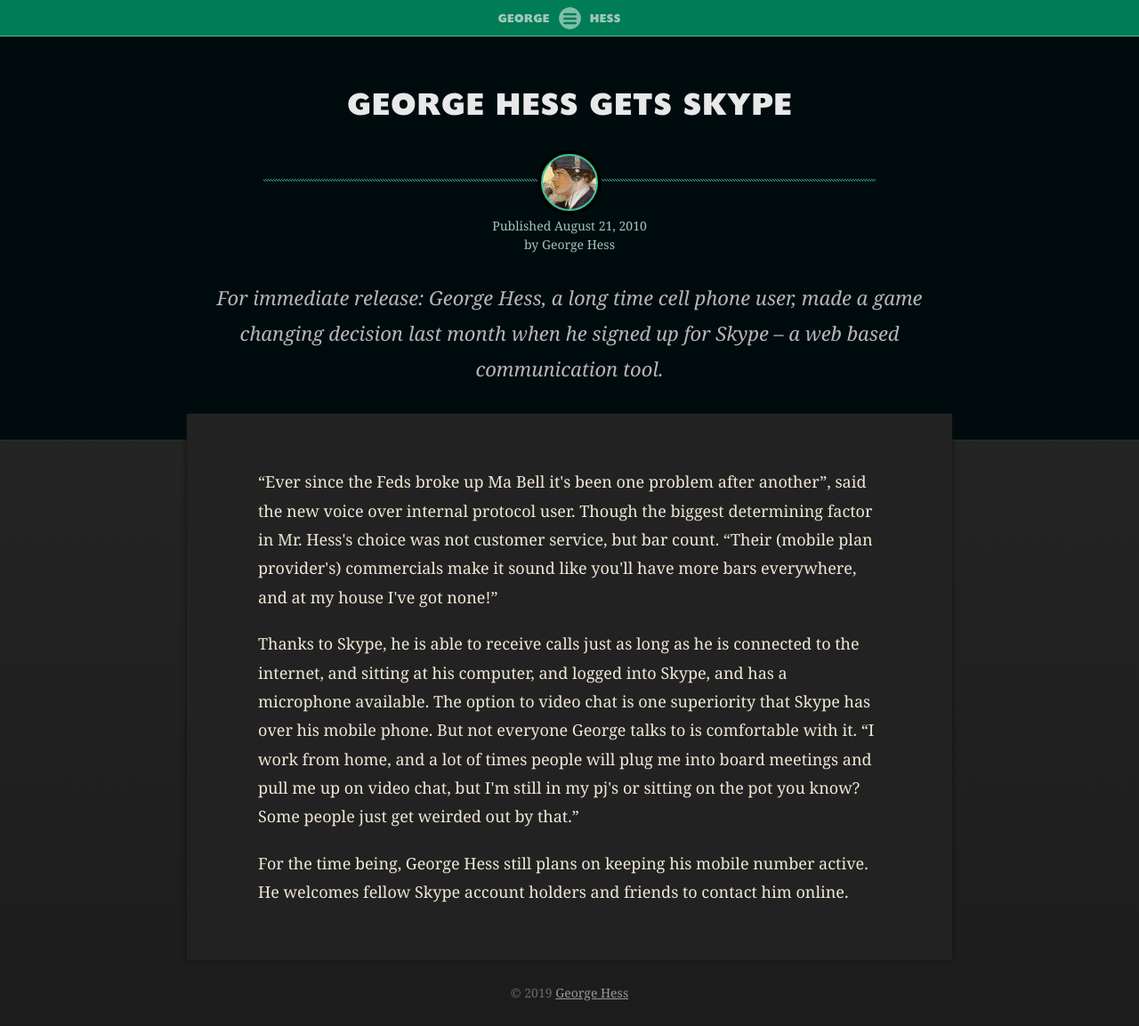
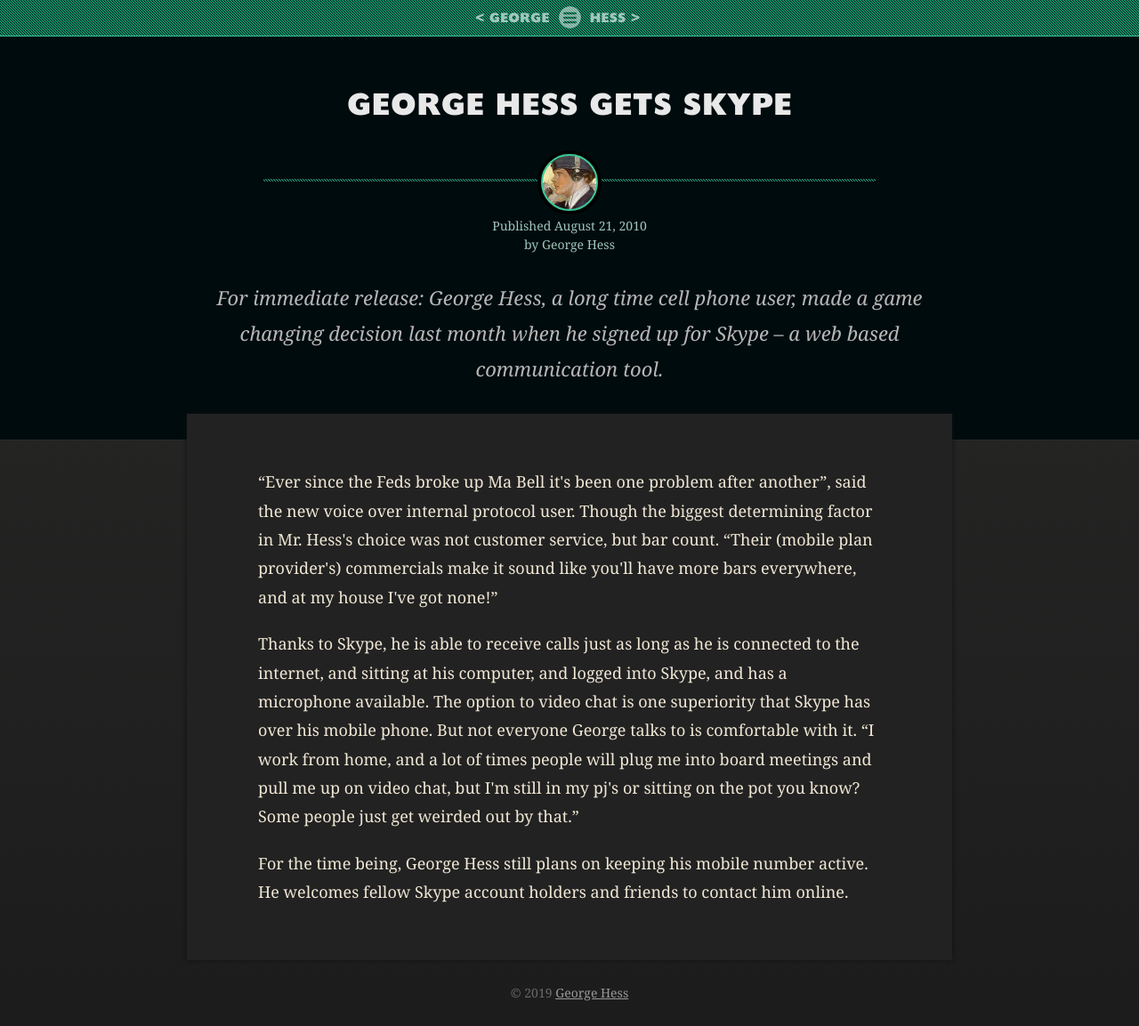
Before and after one commit to georgehess/georgehess.github.io, a Jekyll site: the page built from _posts/2010-08-21-george-hess-gets-skype.html, in a window 1280 px wide and 1153 px high. Shown: the whole window at 89% size. Built offline with Jekyll 4.4.1, drawn with Linux system fonts in a browser that asks for light colours.

Commit message:
next/prev links

```diff
--- a/_layouts/posts.md
+++ b/_layouts/posts.md
@@ -4,10 +4,14 @@ author: "George Hess"
 ---
 <header class="sticky">
 	<nav>
-		<a href="/#list-{{ page.slug }}">
-			<span>George</span>
-			<img src="/assets/img/menu.svg" width="25" height="25" title="All Stories" />
-			<span>Hess</span>
+		<a title="Newer" class="paginate newer" {% if page.next.url %}href="{{ page.next.url }}"{% else %}disabled{% endif %}>
+			<span class="arrow">&lt;</span> George
+		</a>
+		<a title="List" href="/#list-{{ page.slug }}">
+			<img src="/assets/img/menu.svg" width="25" height="25" />
+		</a>
+		<a title="Older" class="paginate older" {% if page.previous.url %}href="{{ page.previous.url }}"{% else %}disabled{% endif %}>
+			Hess <span class="arrow">&gt;</span>
 		</a>
 	</nav>
 </header>
--- a/assets/css/main.css
+++ b/assets/css/main.css
@@ -51,35 +51,42 @@ h6 {
 	font-size: 10px;
 }
 nav {
-	animation: slide-in-from-top 250ms ease-in-out;
+	align-items: center;
+	animation: both slide-in-from-top 250ms 100ms ease-in-out;
+	background-image: url("/assets/img/stripes.svg");
 	border-bottom: 1px solid #333;
-	display: block;
-	height: 100%;
+	display: flex;
+	line-height: 40px;
+	height: 40px;
 	font-family: "headlinenews";
-	font-size: 12px;
+	font-size: 14px;
 	text-transform: uppercase;
+	user-select: none;
 }
 nav a {
 	color: #696969;
-	display: flex;
-	height: 40px;
-	align-items: center;
 	text-decoration: none;
+	margin: 0 5px;
+}
+nav a[disabled] {
+	pointer-events: none;
+}
+nav a[disabled] .arrow {
+	opacity: 0.5;
+}
+nav a.paginate {
+	flex: 1;
+	transform: translateY(1px);
+}
+nav a.newer {
+	text-align: right;
+}
+nav a.older {
+	text-align: left;
 }
 nav img {
 	border-radius: 30px;
 	vertical-align: middle;
-	margin: 0 10px;
-}
-nav span {
-	flex: 1;
-	transform: translateY(2px);
-}
-nav a > span:first-child {
-	text-align: right;
-}
-nav a > span:last-child {
-	text-align: left;
 }
 .sticky {
 	background: #000;
@@ -184,7 +191,7 @@ nav a > span:last-child {
 }
 /* THEMES */
 .seaside nav {
-	background-color: #007d55;
+	background-color: #18a276;
 	border-bottom-color: #39c89a;
 }
 .seaside nav a,
@@ -199,7 +206,7 @@ nav a > span:last-child {
 	background-color: #39c89a;
 }
 .healer nav {
-	background-color: #501758;
+	background-color: #6a1b75;
 	border-bottom-color: #b439c8;
 }
 .healer nav a,
@@ -215,7 +222,7 @@ nav a > span:last-child {
 	background-color: #b439c8;
 }
 .rusty nav {
-	background-color: #a92500;
+	background-color: #e43301;
 	border-bottom-color: #e84619;
 }
 .rusty nav a,
@@ -230,7 +237,7 @@ nav a > span:last-child {
 	background-color: #e84619;
 }
 .honey nav {
-	background-color: #9e6b00;
+	background-color: #d89200;
 	border-bottom-color: #ffad00;
 }
 .honey nav a,
@@ -245,7 +252,7 @@ nav a > span:last-child {
 	background-color: #ffad00;
 }
 .marine nav {
-	background-color: #003c84;
+	background-color: #0051b3;
 	border-bottom-color: #0060d2;
 }
 .marine nav a,
```
